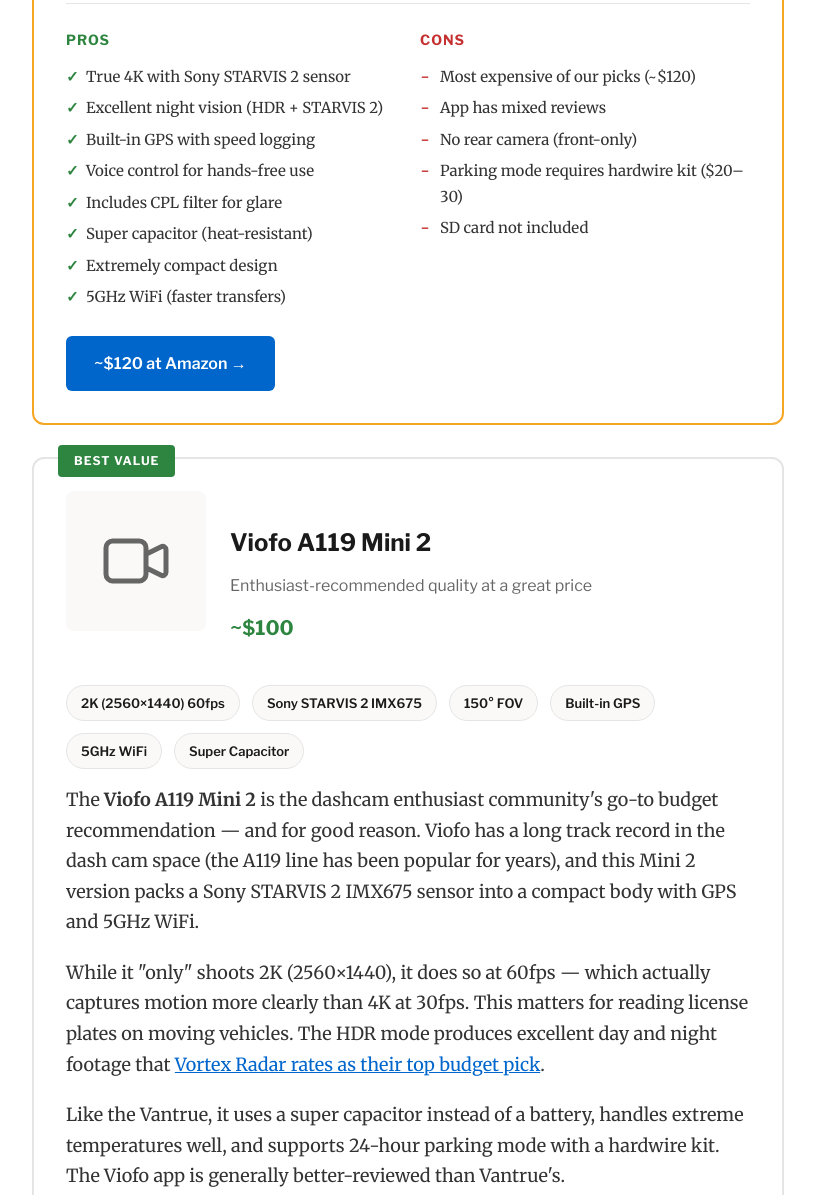
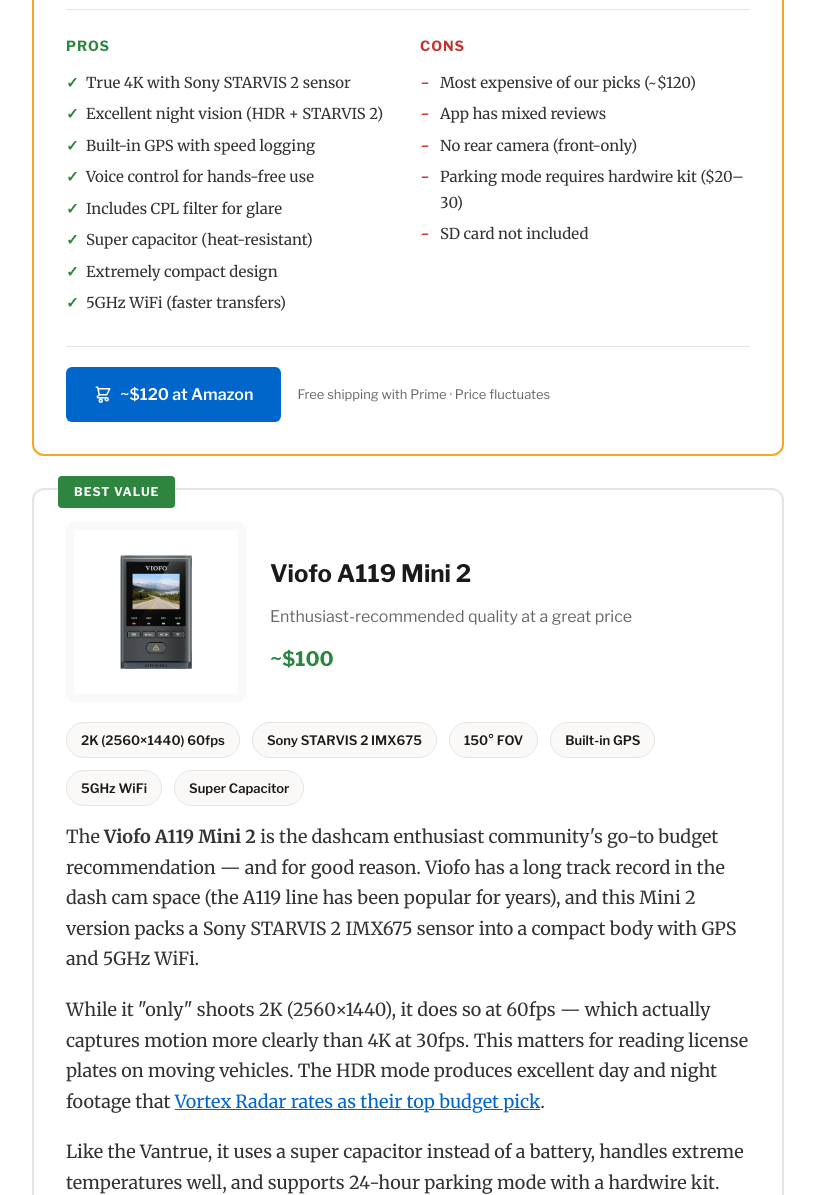
Before and after one commit to StryxZilla/dashcam-guide, a plain HTML site: page index.html in a window 1280 px wide. Shown: the part 2643-3838 px from the top of the page, without its empty margins (232-1047 px from the left). Drawn offline with nearby package versions, Linux system fonts and the light colour scheme.

Commit message:
Add product images and enhance buy buttons
Images:
- Vantrue E1 Pro: official product shot from Vantrue's CDN
  (shows camera, app, and 4K/STARVIS 2/5G WiFi feature badges)
- Viofo A119 Mini 2: official product shot from Viofo's CDN
  (rear view showing LCD screen, controls, model name)
- 70mai Dash Cam 1S: official product shot from 70mai's CDN
  (cylindrical design with mount, blue button visible)

All images sourced from manufacturer product pages (Shopify CDNs).
Product image containers are clickable links to Amazon listings.

Buy buttons:
- Enhanced with shopping cart icon (inline SVG)
- Added hover lift effect
- Added 'Free shipping with Prime' note under each button
- Buy area separated with top border for visual clarity
- Each card now has: image -> specs -> pros/cons -> buy area

Image container enlarged from 140px to 180px for better visibility.
Mobile: images go full-width at 200px height.

```diff
--- a/index.html
+++ b/index.html
@@ -284,14 +284,22 @@
         }
 
         .pick-image {
-            width: 140px;
-            height: 140px;
+            width: 180px;
+            height: 180px;
             background: var(--bg-cream);
             border-radius: 8px;
             display: flex;
             align-items: center;
             justify-content: center;
             flex-shrink: 0;
+            overflow: hidden;
+        }
+
+        .pick-image img {
+            width: 100%;
+            height: 100%;
+            object-fit: contain;
+            padding: 8px;
         }
 
         .pick-image svg {
@@ -397,8 +405,20 @@
             font-weight: bold;
         }
 
+        .buy-area {
+            display: flex;
+            align-items: center;
+            gap: 16px;
+            flex-wrap: wrap;
+            margin-top: 24px;
+            padding-top: 20px;
+            border-top: 1px solid var(--border-light);
+        }
+
         .buy-button {
-            display: inline-block;
+            display: inline-flex;
+            align-items: center;
+            gap: 8px;
             background: var(--primary-blue);
             color: #fff;
             font-family: 'Libre Franklin', sans-serif;
@@ -407,13 +427,29 @@
             padding: 14px 28px;
             border-radius: 6px;
             text-decoration: none;
-            margin-top: 20px;
-            transition: background 0.2s;
+            transition: background 0.2s, transform 0.1s;
         }
 
         .buy-button:hover {
             background: var(--dark-blue);
             color: #fff;
+            transform: translateY(-1px);
+        }
+
+        .buy-button:active {
+            transform: translateY(0);
+        }
+
+        .buy-button svg {
+            width: 18px;
+            height: 18px;
+            flex-shrink: 0;
+        }
+
+        .buy-note {
+            font-family: 'Libre Franklin', sans-serif;
+            font-size: 13px;
+            color: var(--text-muted);
         }
 
         .pick-verdict {
@@ -762,7 +798,7 @@
 
             .pick-image {
                 width: 100%;
-                height: 180px;
+                height: 200px;
             }
 
             .pros-cons {
@@ -862,11 +898,9 @@
         <article class="pick-card top-pick" id="best-overall">
             <div class="pick-badge">Best Overall</div>
             <div class="pick-header">
-                <div class="pick-image">
-                    <svg xmlns="http://www.w3.org/2000/svg" fill="none" viewBox="0 0 24 24" stroke="currentColor">
-                        <path stroke-linecap="round" stroke-linejoin="round" stroke-width="1.5" d="M15 10l4.553-2.276A1 1 0 0121 8.618v6.764a1 1 0 01-1.447.894L15 14M5 18h8a2 2 0 002-2V8a2 2 0 00-2-2H5a2 2 0 00-2 2v8a2 2 0 002 2z" />
-                    </svg>
-                </div>
+                <a href="https://www.amazon.com/dp/B0DSKXJV3H" target="_blank" rel="noopener" class="pick-image">
+                    <img src="images/vantrue-e1-pro.jpg" alt="Vantrue E1 Pro 4K Mini Dash Cam — compact black camera with green-coated lens, shown with app and feature highlights" loading="lazy">
+                </a>
                 <div class="pick-info">
                     <h3 class="pick-title">Vantrue E1 Pro</h3>
                     <p class="pick-subtitle">Best balance of footage quality, features, and price</p>
@@ -918,18 +952,22 @@
                     </ul>
                 </div>
             </div>
-            <a href="https://www.amazon.com/dp/B0DSKXJV3H" class="buy-button" target="_blank" rel="noopener">~$120 at Amazon →</a>
+            <div class="buy-area">
+                <a href="https://www.amazon.com/dp/B0DSKXJV3H" class="buy-button" target="_blank" rel="noopener">
+                    <svg xmlns="http://www.w3.org/2000/svg" fill="none" viewBox="0 0 24 24" stroke="currentColor"><path stroke-linecap="round" stroke-linejoin="round" stroke-width="2" d="M3 3h2l.4 2M7 13h10l4-8H5.4M7 13L5.4 5M7 13l-2.293 2.293c-.63.63-.184 1.707.707 1.707H17m0 0a2 2 0 100 4 2 2 0 000-4zm-8 2a2 2 0 100 4 2 2 0 000-4z"/></svg>
+                    ~$120 at Amazon
+                </a>
+                <span class="buy-note">Free shipping with Prime · Price fluctuates</span>
+            </div>
         </article>
 
         <!-- Best Value -->
         <article class="pick-card" id="best-value">
             <div class="pick-badge budget">Best Value</div>
             <div class="pick-header">
-                <div class="pick-image">
-                    <svg xmlns="http://www.w3.org/2000/svg" fill="none" viewBox="0 0 24 24" stroke="currentColor">
-                        <path stroke-linecap="round" stroke-linejoin="round" stroke-width="1.5" d="M15 10l4.553-2.276A1 1 0 0121 8.618v6.764a1 1 0 01-1.447.894L15 14M5 18h8a2 2 0 002-2V8a2 2 0 00-2-2H5a2 2 0 00-2 2v8a2 2 0 002 2z" />
-                    </svg>
-                </div>
+                <a href="https://www.amazon.com/dp/B0C5MVB7NX" target="_blank" rel="noopener" class="pick-image">
+                    <img src="images/viofo-a119-mini-2.jpg" alt="Viofo A119 Mini 2 dash cam — compact dark gray camera with small LCD screen showing road footage" loading="lazy">
+                </a>
                 <div class="pick-info">
                     <h3 class="pick-title">Viofo A119 Mini 2</h3>
                     <p class="pick-subtitle">Enthusiast-recommended quality at a great price</p>
@@ -981,18 +1019,22 @@
                     </ul>
                 </div>
             </div>
-            <a href="https://www.amazon.com/dp/B0C5MVB7NX" class="buy-button" target="_blank" rel="noopener">~$100 at Amazon →</a>
+            <div class="buy-area">
+                <a href="https://www.amazon.com/dp/B0C5MVB7NX" class="buy-button" target="_blank" rel="noopener">
+                    <svg xmlns="http://www.w3.org/2000/svg" fill="none" viewBox="0 0 24 24" stroke="currentColor"><path stroke-linecap="round" stroke-linejoin="round" stroke-width="2" d="M3 3h2l.4 2M7 13h10l4-8H5.4M7 13L5.4 5M7 13l-2.293 2.293c-.63.63-.184 1.707.707 1.707H17m0 0a2 2 0 100 4 2 2 0 000-4zm-8 2a2 2 0 100 4 2 2 0 000-4z"/></svg>
+                    ~$100 at Amazon
+                </a>
+                <span class="buy-note">Free shipping with Prime · Price fluctuates</span>
+            </div>
         </article>
 
         <!-- Budget Pick -->
         <article class="pick-card" id="budget-pick">
             <div class="pick-badge upgrade">Budget Pick</div>
             <div class="pick-header">
-                <div class="pick-image">
-                    <svg xmlns="http://www.w3.org/2000/svg" fill="none" viewBox="0 0 24 24" stroke="currentColor">
-                        <path stroke-linecap="round" stroke-linejoin="round" stroke-width="1.5" d="M15 10l4.553-2.276A1 1 0 0121 8.618v6.764a1 1 0 01-1.447.894L15 14M5 18h8a2 2 0 002-2V8a2 2 0 00-2-2H5a2 2 0 00-2 2v8a2 2 0 002 2z" />
-                    </svg>
-                </div>
+                <a href="https://www.amazon.com/dp/B07PQKZYCC" target="_blank" rel="noopener" class="pick-image">
+                    <img src="images/70mai-1s.jpg" alt="70mai Dash Cam 1S — compact cylindrical black camera with blue button and adjustable mount" loading="lazy">
+                </a>
                 <div class="pick-info">
                     <h3 class="pick-title">70mai Dash Cam 1S</h3>
                     <p class="pick-subtitle">Simple, reliable, and incredibly affordable</p>
@@ -1047,7 +1089,13 @@
                     </ul>
                 </div>
             </div>
-            <a href="https://www.amazon.com/dp/B07PQKZYCC" class="buy-button" target="_blank" rel="noopener">~$50 at Amazon →</a>
+            <div class="buy-area">
+                <a href="https://www.amazon.com/dp/B07PQKZYCC" class="buy-button" target="_blank" rel="noopener">
+                    <svg xmlns="http://www.w3.org/2000/svg" fill="none" viewBox="0 0 24 24" stroke="currentColor"><path stroke-linecap="round" stroke-linejoin="round" stroke-width="2" d="M3 3h2l.4 2M7 13h10l4-8H5.4M7 13L5.4 5M7 13l-2.293 2.293c-.63.63-.184 1.707.707 1.707H17m0 0a2 2 0 100 4 2 2 0 000-4zm-8 2a2 2 0 000-4z"/></svg>
+                    ~$50 at Amazon
+                </a>
+                <span class="buy-note">Free shipping with Prime · Price fluctuates</span>
+            </div>
         </article>
 
         <!-- Why we dropped Kingslim -->
```
Also changed, not shown: images/70mai-1s.jpg (added), images/vantrue-e1-pro.jpg (added), images/viofo-a119-mini-2.jpg (added).
